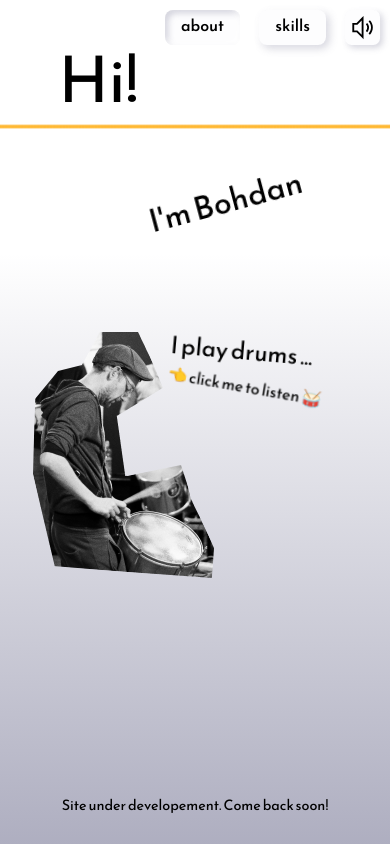
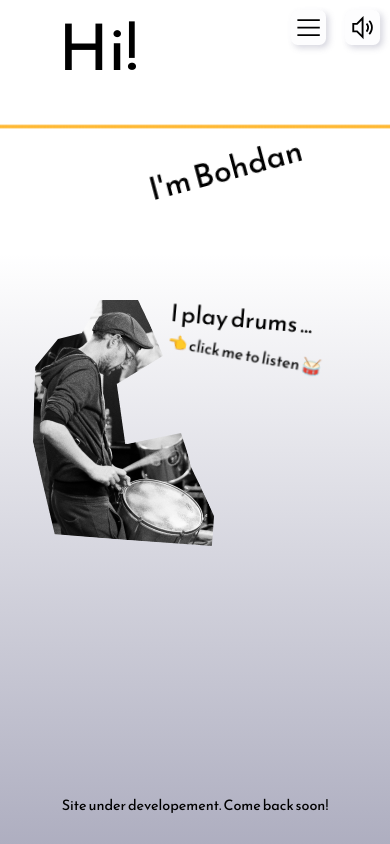
Before and after one commit to BohdanOne/bohdanone.github.io, a React (Create React App) app: page / in a window 390 px wide. Built offline with nearby package versions, Linux system fonts and the light colour scheme.

Commit message:
Toggle visibility of Hamburger

```diff
--- a/src/components/Header/Hamburger.js
+++ b/src/components/Header/Hamburger.js
@@ -1,11 +1,12 @@
 import React from 'react';
 
-export default props => {
+export default () => {
   return (
-    <div role="button" onClick={ props.onClick }>
-      <svg className="icon" viewBox="0 0 32 32" xmlns="http://www.w3.org/2000/svg">
+    <button >
+      <svg className="icon hamburger" viewBox="0 0 32 32" xmlns="http://www.w3.org/2000/svg">
         <path d="M4 7V9H28V7H4ZM4 15V17H28V15H4ZM4 23V25H28V23H4Z"/>
       </svg>
-    </div>
+    </button>
   );
 };
+// onClick={ props.onClick }
--- a/src/components/Header/Header.js
+++ b/src/components/Header/Header.js
@@ -1,13 +1,13 @@
 import React from 'react';
 import MainNav from './MainNav';
 import SoundToggler from './SoundToggler';
-// import Hamburger from './Hamburger';
+import Hamburger from './Hamburger';
 
 export default () => {
   return (
     <header className="Header">
       <MainNav />
-      {/* <Hamburger /> */}
+      <Hamburger />
       <SoundToggler />
     </header>
   );
--- a/src/components/Header/MainNav.js
+++ b/src/components/Header/MainNav.js
@@ -16,9 +16,11 @@ const MainNav = props => {
     setActive(e.target.innerText)
   }
   return (
-    <nav>
+    <nav className="MainNav">
       <NavButton route="/" text="about" active={ active } onClick={ handleClick }/>
       <NavButton route="/skills" text="skills" active={ active } onClick={ handleClick }/>
+      <NavButton route="/projects" text="projects" active={ active } onClick={ handleClick }/>
+      <NavButton route="/contact" text="contact" active={ active } onClick={ handleClick }/>
     </nav>
   );
 }
--- a/src/styles/_AboutPage.scss
+++ b/src/styles/_AboutPage.scss
@@ -2,7 +2,6 @@
   display: grid;
   grid-template-columns: 1fr;
   grid-template-rows: minmax(100px, 300px) minmax(300px, 1fr) 50px;
-  padding-top: 2rem;
   position: absolute;
   top: 0;
   left: 0;
--- a/src/styles/_Header.scss
+++ b/src/styles/_Header.scss
@@ -4,7 +4,6 @@
   left: 0;
   display: flex;
   justify-content: flex-end;
-  position: relative;
   width: 100%;
   z-index: 10;
   nav {
@@ -26,3 +25,15 @@
     }
   }
 }
+
+@media (max-width: 650px) {
+  .nav-button {
+    display: none;
+  }
+}
+
+@media (min-width: 650px) {
+  .hamburger {
+    display: none;
+  }
+}
```
